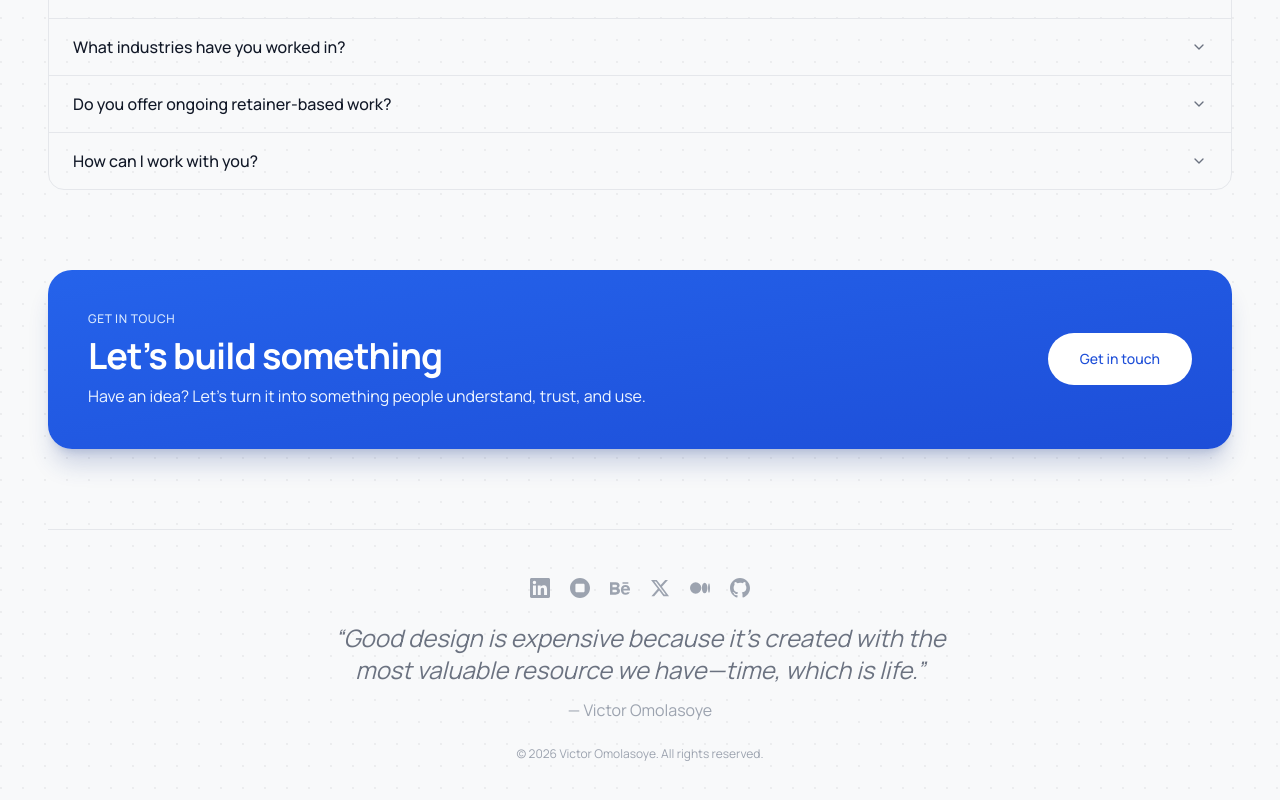
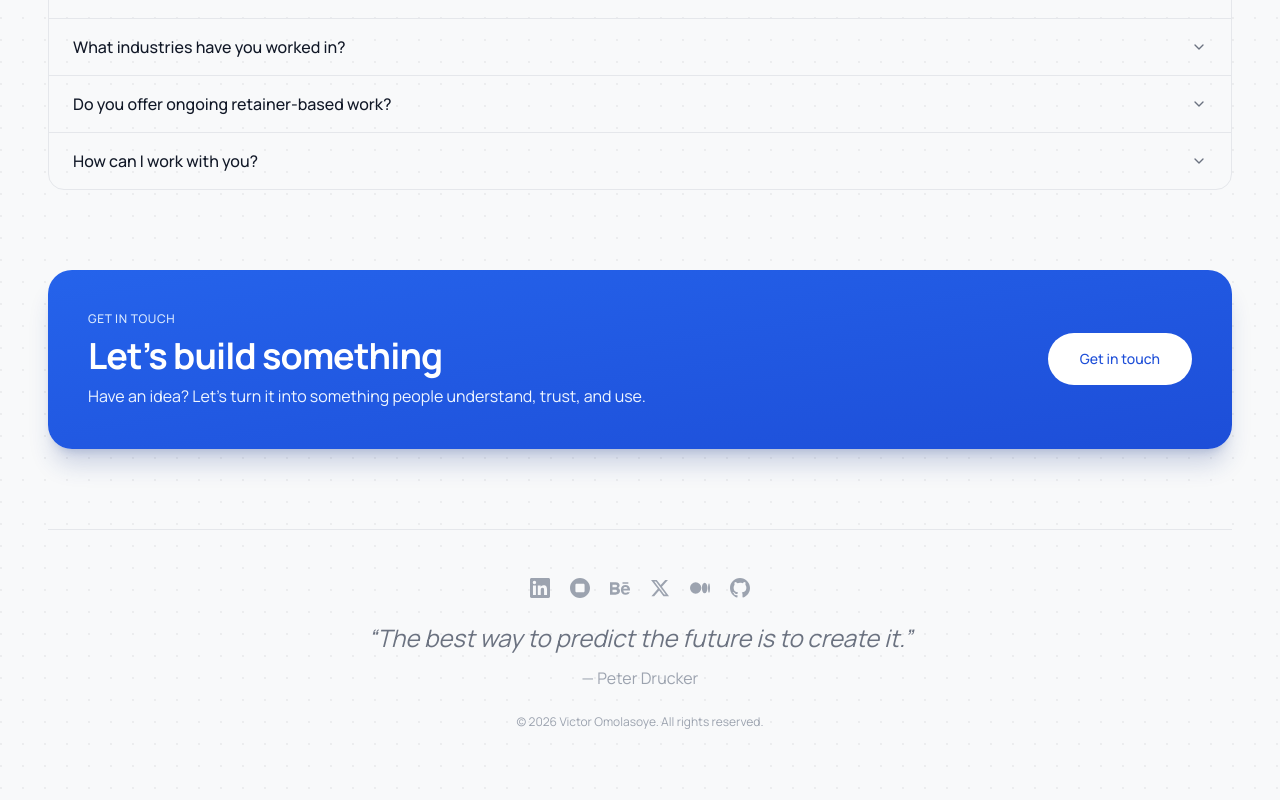
Before and after one commit to Levictor-ai/victor-omolasoye-portfolio, a Next.js app: page / in a window 1280 px wide. Shown: the part 5747-6547 px from the top of the page. Built offline with nearby package versions, Linux system fonts and the light colour scheme.

Commit message:
Update footer quote to Peter Drucker

```diff
--- a/src/components/HomeContent.tsx
+++ b/src/components/HomeContent.tsx
@@ -655,9 +655,9 @@ function FooterSection({ socials }: { socials: ProfileData['socials'] }) {
         ))}
       </div>
       <p className="mx-auto max-w-3xl text-balance text-lg leading-relaxed italic text-gray-500 sm:text-xl lg:text-2xl">
-        &ldquo;Good design is expensive because it&rsquo;s created with the most valuable resource we have&mdash;time, which is life.&rdquo;
+        &ldquo;The best way to predict the future is to create it.&rdquo;
       </p>
-      <p className="mt-3 text-sm text-gray-400 sm:text-base">&mdash; Victor Omolasoye</p>
+      <p className="mt-3 text-sm text-gray-400 sm:text-base">&mdash; Peter Drucker</p>
       <p className="mt-6 text-xs text-gray-400">&copy; {new Date().getFullYear()} Victor Omolasoye. All rights reserved.</p>
     </footer>
   );
```
